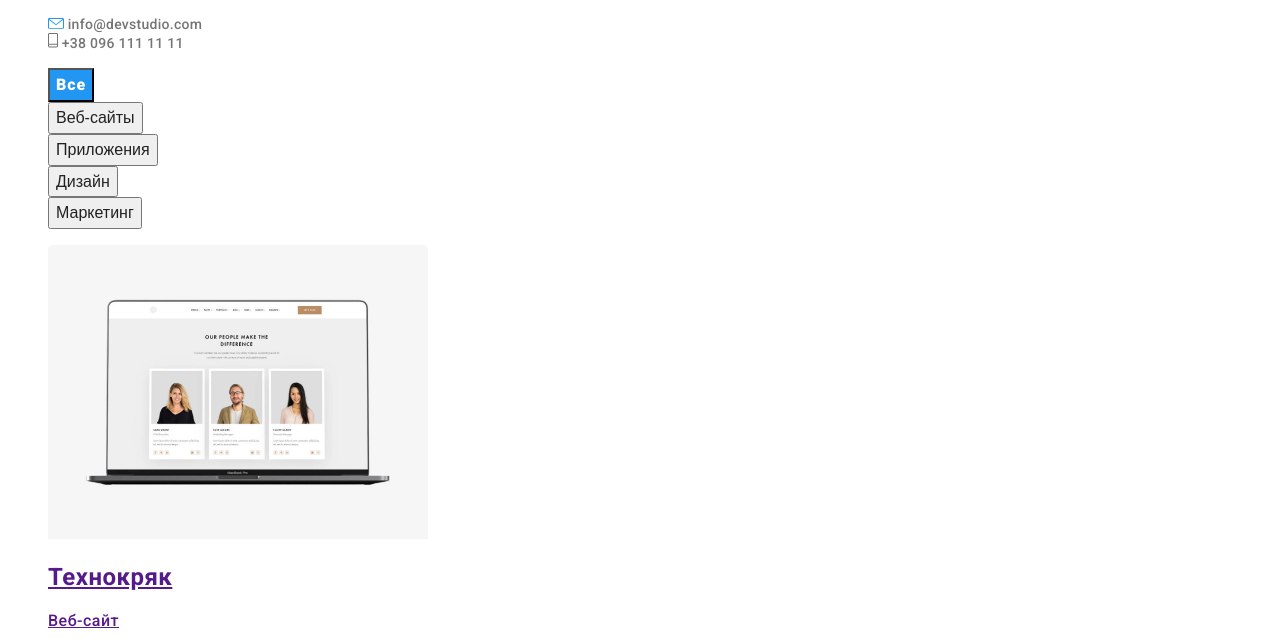
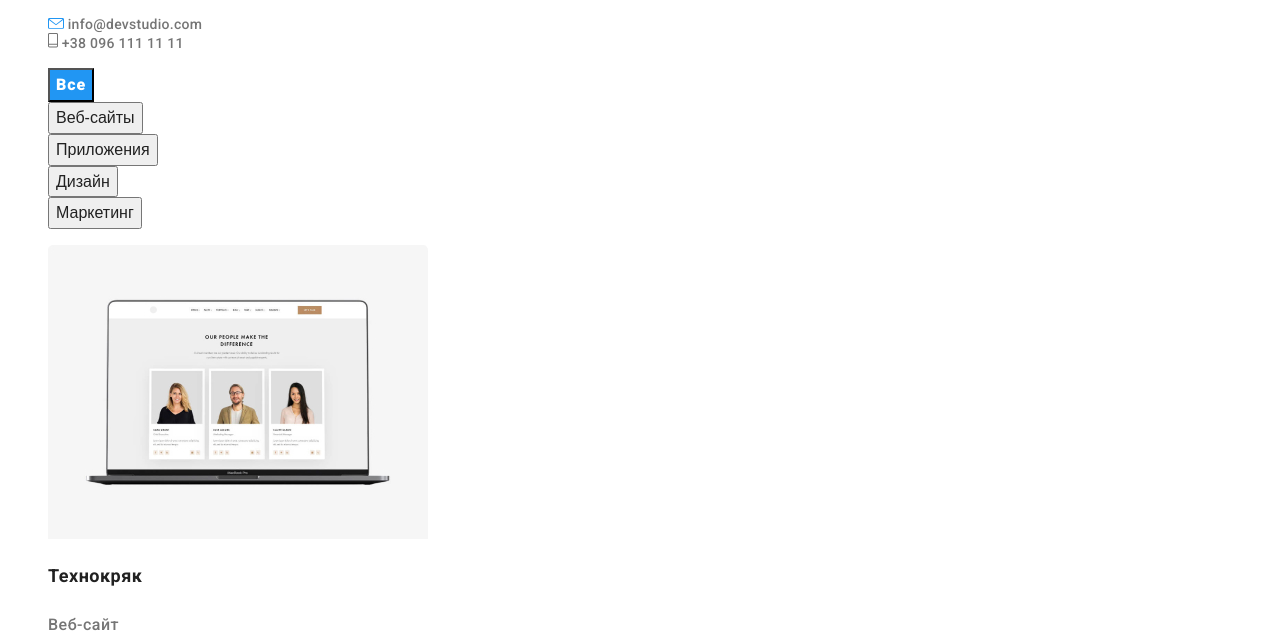
Before and after one commit to anastezia88/goit-markup-hw-02, a plain HTML site: page portfolio.html in a window 1280 px wide. Shown: the part 113-756 px from the top of the page. Drawn offline with Linux system fonts and the light colour scheme.

Commit message:
добавлены стили портфолио

```diff
--- a/css/style.css
+++ b/css/style.css
@@ -175,3 +175,18 @@ ul {
   font-size: 16px;
   line-height: 1.6;
 }
+.works h2 {
+  font-weight: bold;
+  font-size: 18px;
+  line-height: 2;
+  color: var(--primary-text-color);
+}
+
+.works p {
+  color: var(--text-color);
+  font-size: 16px;
+  line-height: 1.87;
+}
+.works a {
+  text-decoration: none;
+}
--- a/portfolio.html
+++ b/portfolio.html
@@ -50,7 +50,7 @@
       </ul>
 
       <!--примеры работ-->
-      <section>
+      <section class="works">
         <ul>
           <li>
             <a href="">
```
